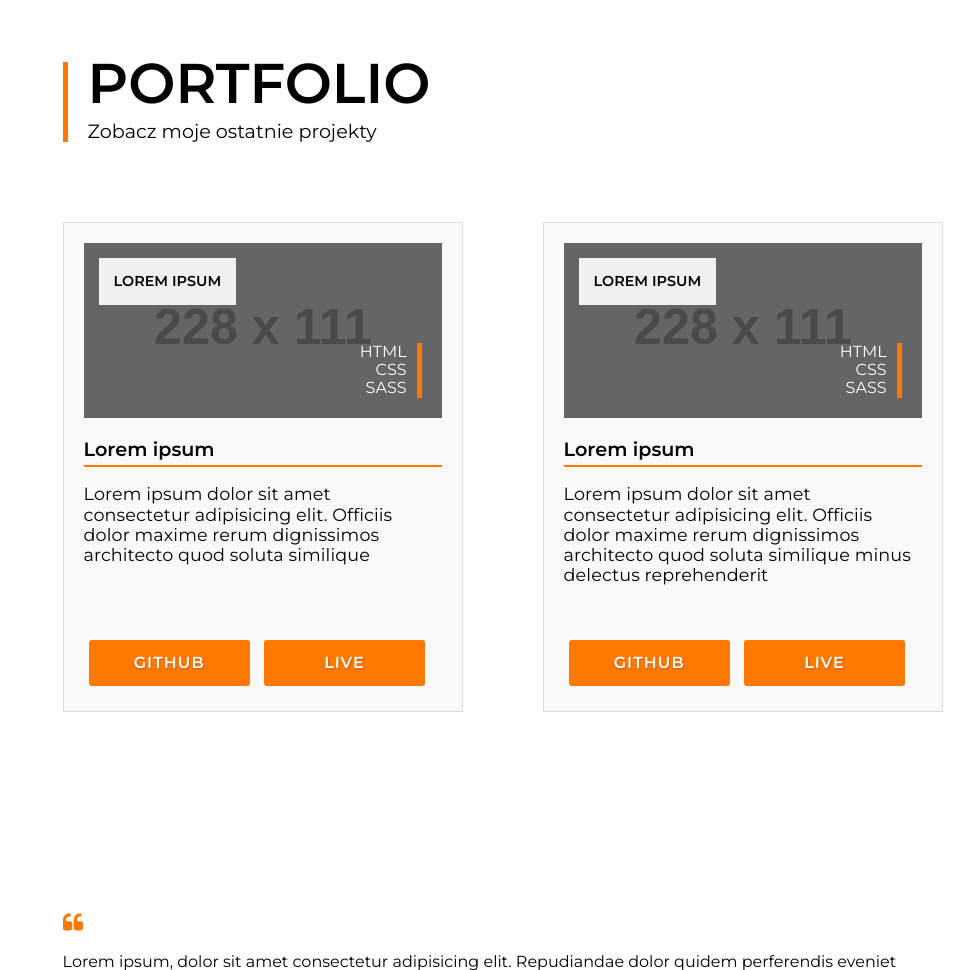
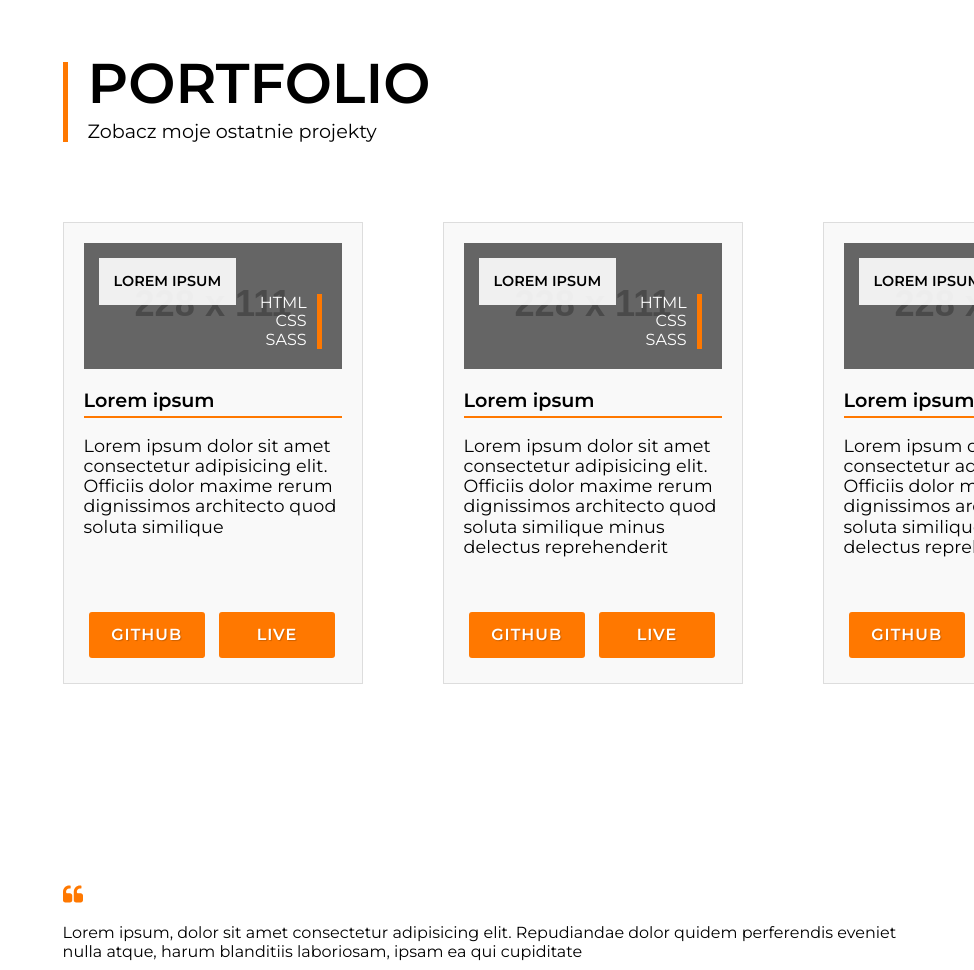
Before and after one commit to AWydra/portfolio, a PHP site: page / in a window 1280 px wide; the page is wider, and only the part inside the window is pictured. Shown: the part 2913-3883 px from the top of that part, without its empty margins (306-1280 px from the left). Run offline with PHP 8.4, Linux system fonts and the light colour scheme; grey boxes labelled with a size stand in for pictures from a placeholder-image service; style sheets or scripts are compiled from the project's sources; some libraries are stand-ins or nearby versions.

Commit message:
More responsive grid

```diff
--- a/src/sass/sections/_portfolio.scss
+++ b/src/sass/sections/_portfolio.scss
@@ -3,7 +3,7 @@
   &__container {
     display: grid;
     grid-column: center-start/ center-end;
-    grid-template-columns: repeat(3, minmax(25rem, 1fr));
+    grid-template-columns: repeat(3, minmax(300px, 1fr));
     grid-gap: 5rem;
   }
 
```
